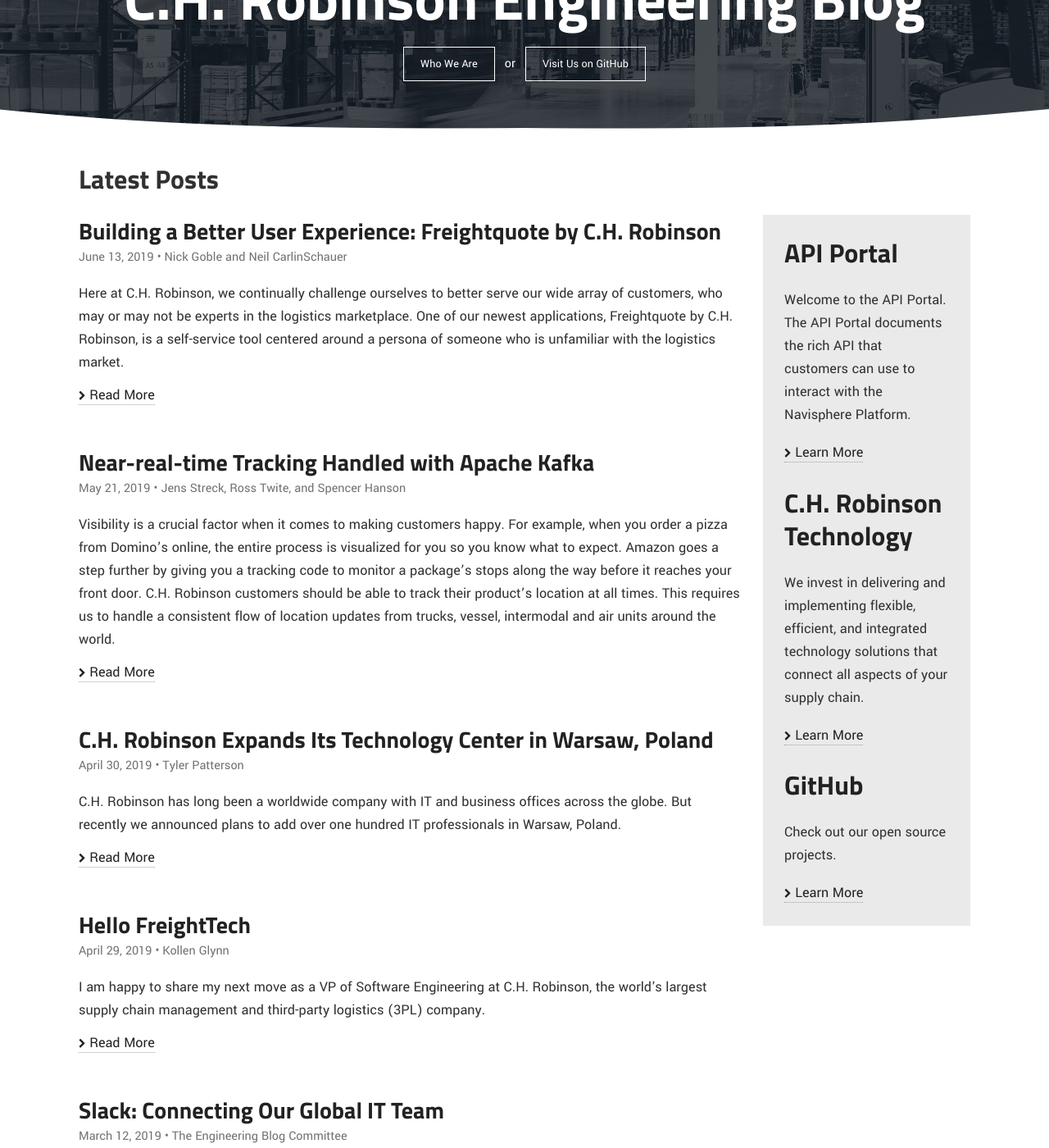
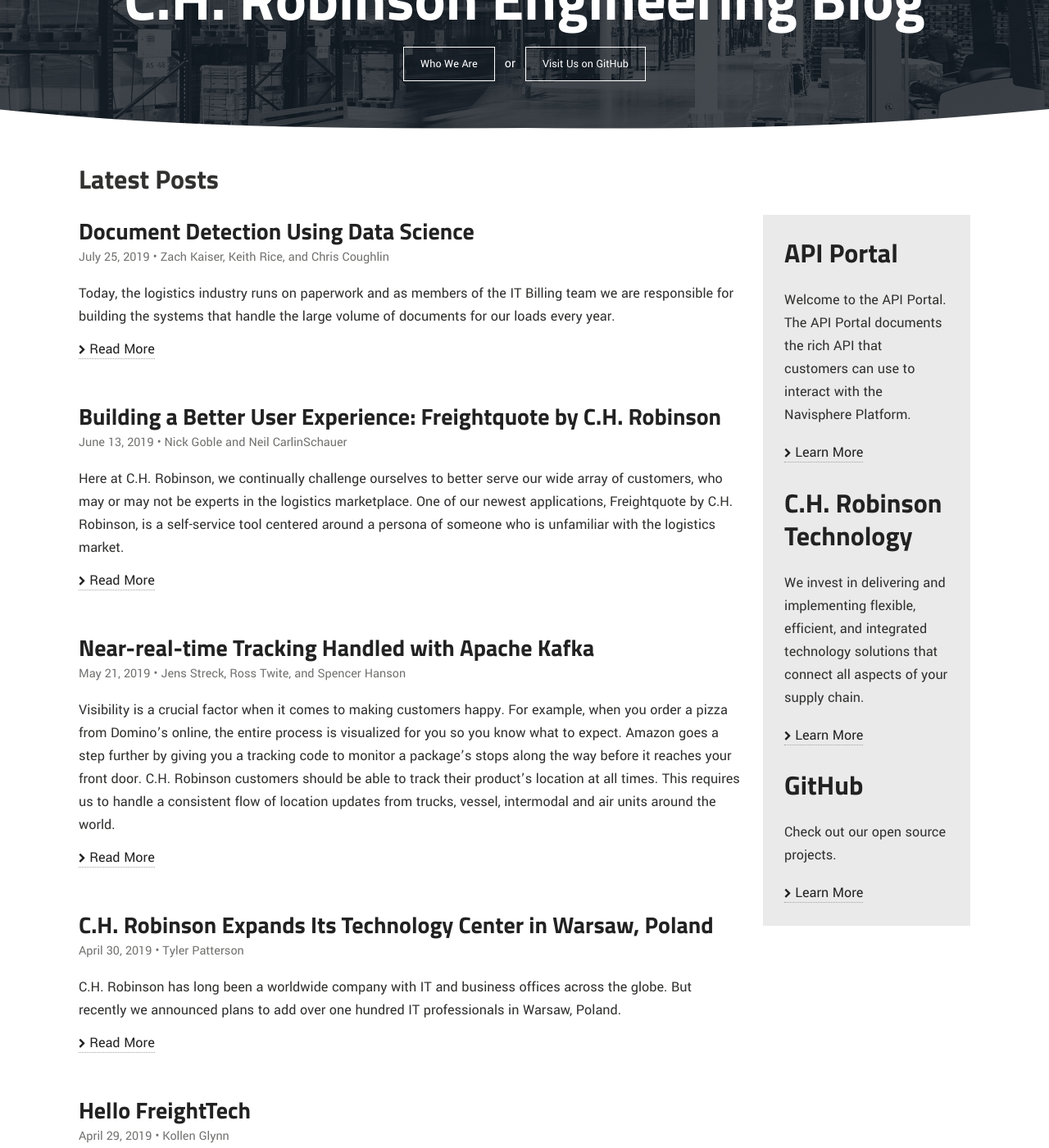
Before and after one commit to ch-robinson/ch-robinson.github.com, a Jekyll site: the page built from index.html, in a window 1280 px wide and 1400 px high, scrolled down 197 px. Shown: the whole window at 82% size. Built offline with Jekyll 4.4.1, drawn with Linux system fonts in a browser that asks for light colours; some of the changed lines change nothing that is shown; some of the changed text lies outside the part shown.

Commit message:
New Post: Document Detection Using Data Science (#55)

```diff
--- a/_data/authors.yml
+++ b/_data/authors.yml
@@ -119,3 +119,12 @@
 hanspen:
   name: Spencer Hanson
   gravatar: efac9646dd5e3a3076bb1ede41762b3f
+kaiszac:
+  name: Zach Kaiser
+  bio: Architect for the Financials and Billing domain and outdoor enthusiast.
+  gravatar: ee3aecf9d2506bc82681e47bc6ed739d
+  web: https://www.linkedin.com/in/zach-kaiser-476ab343
+cougchr:
+  name: Chris Coughlin
+  bio: Software Engineer II, IT Data Science
+  web: http://www.linkedin.com/in/chrisrcoughlin
--- /dev/null
+++ b/_posts/2019-07-25-machine-learning-document-detection.md
@@ -0,0 +1,78 @@
+---
+layout: article
+title: Document Detection Using Data Science
+authors:
+ - kaiszac
+ - ricekei
+ - cougchr
+categories: [technology]
+tags: [Data Science, Machine Learning]
+disclaimer: true
+---
+
+Today, the logistics industry runs on paperwork and as members of the IT Billing team we are responsible for building the systems that handle the large volume of documents for our loads every year.
+
+One challenge is that there are different rules that the system needs to apply based on what type of document is coming in to our system. In order to do that as a part of our current process, we have billing representatives 'Index' the document by looking at an image of the document and entering if it's a bill of lading, carrier invoices, weight ticket or other type of document as well as the fields pertinent to that specific document type (i.e. a carrier invoice would have an invoice amount and an invoice date).
+
+If we could automatically pull any information from the document or even just know what type of document we're looking at ahead of time we could make our document processing even more efficient and every second saved over the course of x documents a year would bring huge savings for our process.
+
+## Enter Data Science
+
+Seeing the potential opportunities here, we struck up a conversation with our internal Data Science group during our annual Tech Showcase. After hearing more about and believing it was a solvable problem with some new technology, developer Chris Coughlin decided to see what he could do.
+
+### Optical Character Recognition (OCR)
+
+First we tried a technique based on Optical Character Recognition (OCR) to identify document types. Our idea was to come up with a list of things we'd expect to frequently find in a Bill of Lading (BOL) ("Bill of Lading" being an obvious example), but that do not show up as frequently in other types of documents.
+
+Since we didn't need to actually extract information from the image, we could improve our chances of successfully identifying BOLs if we use "fuzzy" string matching instead of exact matches. If we go back to our "Bill of Lading" example, if the OCR finds "Bill of Lading" that's a 100% match as you'd expect. On the other hand, if it instead claims to have found "Bit O' Ladling" in the image, that's still a 79% match to our expected string. We know that it's unlikely for a transportation-related document to contain the words "Bit O' Ladling", so we accept this string as a positive match to "Bill of Lading".
+
+This approach tracked the difference between our target snippets and the text we found in the image so the smaller the difference between the two sets of text, the more similar the image is to a BOL and so the more likely the image is a BOL.
+
+This approach was tested with a small batch of images that we had manually labeled as BOL or not BOL. It showed some initial promise, but there were two major concerns:
+* **Speed of classification** - Each document must be scanned by the OCR process at multiple scales. This would have a major impact on the throughput (documents per second) of a production system.
+* **Sensitivity to orientation** - If the document comes in upside down or rotated, the OCR process is unlikely to be able to extract text. We'd either need to accept that these documents wouldn't be identified, or we'd have to guarantee that we'd always look at the correct orientation. The OCR approach looked like it might work in theory, but maybe not so well in practice.
+
+### Image Classification
+
+Our next idea was to try image classification, in which a machine learning model is taught to recognize different classes of pictures. This used to be a very tedious task – gather millions of images, label each of them by hand, and then try to train a model.
+
+Utilizing deep neural networks and transfer learning, we can dramatically shorten this process. We start with a model that someone else has already trained on a large dataset such as [ImageNet](http://image-net.org/index). During its training, a model learns features of the images it examines to make its classifications. The features could be just about anything; lower layers of the deep learning network learn basic features like lines and corners and the upper layers learn more complex features like eyes and faces.
+
+In transfer learning, we hope that the features a model has learned after being trained to classify one set of images are general enough that they're useful in classifying a new set of images. If that's the case, we don't need to teach a model from scratch and we might only need to train on a few hundred or thousand labeled documents instead of millions.
+
+To train our model, a training set of a few thousand images was assembled, augmented with their rotations through 90, 180, and 270 degrees. This increases the size of our training set (the more training data the better!) and helps set the model up to be able to handle document images that come in sideways or upside down.
+
+After a few tweaks, we put a model into production behind a REST API to allow other systems to interact with it. In its first week in production the model examined more than 340,000 documents and was around 80% accurate in identifying BOLs and invoices.
+
+It is difficult to know for certain what our model is zeroing in on to identify bills of lading. Early in testing, the model was trained on several hundred test documents to classify. This composite image is of the 50 most "BOL-like" of them:
+
+<figure>
+  <img src="{{site.url}}{{site.baseurl}}/images/posts/2019/machine-learning-round-1.png" alt="BOL detection first round" aria-label="A heatmap of text with pixel counts on the x and y axis of bills of lading" />
+  <figcaption>BOL detection first round</figcaption>
+</figure>
+
+You can almost make out some horizontal features, but there doesn't seem to be a whole lot there. Later, we tried the same with another model that performed better in our tests:
+
+<figure>
+  <img src="{{site.url}}{{site.baseurl}}/images/posts/2019/machine-learning-round-2.png" alt="BOL detection second round" aria-label="A heatmap of text with pixel counts on the x and y axis of bills of lading" />
+  <figcaption>BOL detection second round</figcaption>
+</figure>
+
+This model appears to be picking up on some of the layout features in your typical BOL, which often divide the page into several boxes to organize content.
+
+The next step is in determining whether a bill of lading has been signed by the consignee. This is a difficult challenge. A bill of lading might have signatures and handwriting, and could be print or cursive or both and all within the same document. A quick survey of previous research efforts seemed to suggest that it was possible to differentiate signatures from printed text and handwriting, so we thought: why not give it a shot and see what happens?
+
+Our original plan was to curate a dataset of signed vs. unsigned BOL and train an image classifier on it, but even though the model looked promising in testing it hasn't worked out as well as hoped in production.
+
+Our current approach is to train a model to recognize signatures within a document. Rather than globally labeling a document as signed or unsigned, the program counts the number of signatures found within a document. If we find two or more, we'll assume that the consignee has signed the BOL and we'll report the document as signed. We can make this assumption because generally only two people will sign the document, the driver and the consignee. We're still in the early stages of this approach, but the models we've built so far show some promise in being able to detect signatures, as seen below:
+
+<figure>
+  <img src="{{site.url}}{{site.baseurl}}/images/posts/2019/machine-learning-signature.png" alt="BOL signature detection" aria-label="A scanned bill of lading with the signature in a green box" />
+  <figcaption>BOL signature detection</figcaption>
+</figure>
+
+## What's Next?
+
+The next steps will be to take these detection results and feed them into an auto-indexing engine. This engine will have different logic based on the type of document that is coming in to our system; correct automatic identification of the type of document will continue to be critical. Ideally, we'll be able to capture enough data from the document automatically, so we can process documents faster and more efficiently, speeding up payments to our carriers and invoices to our customers, and reducing the workload on our people.
+
+This auto-indexing process is a large piece of how C.H. Robinson is working to improve our billing process through cutting edge technology and automation. This process allows C.H. Robinson to remain on the forefront of customer service; our employees can spend less time on data entry and more time on what matters--the relationship with our customers and carriers.
```
Also changed, not shown: images/posts/2019/machine-learning-round-1.png (added), images/posts/2019/machine-learning-round-2.png (added), images/posts/2019/machine-learning-signature.png (added).
